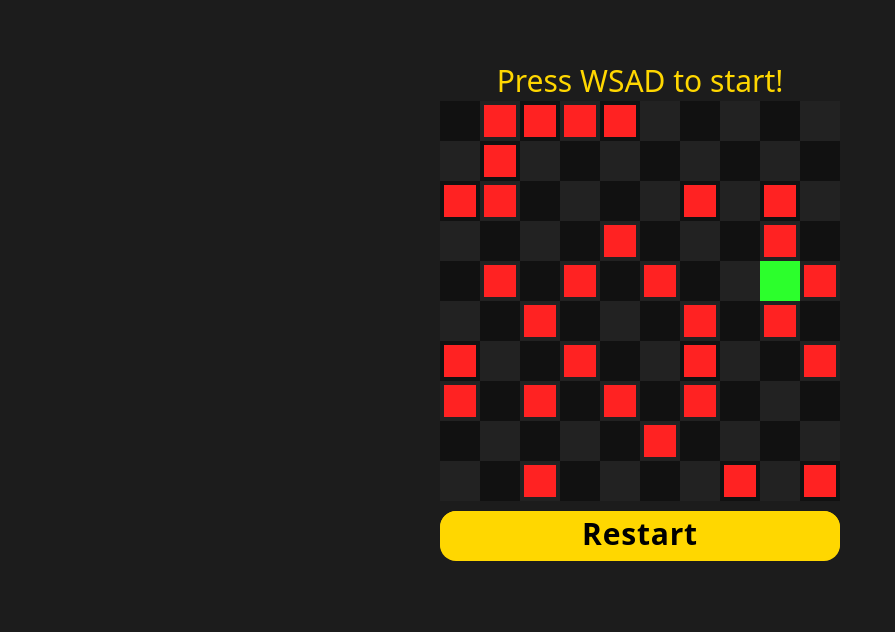
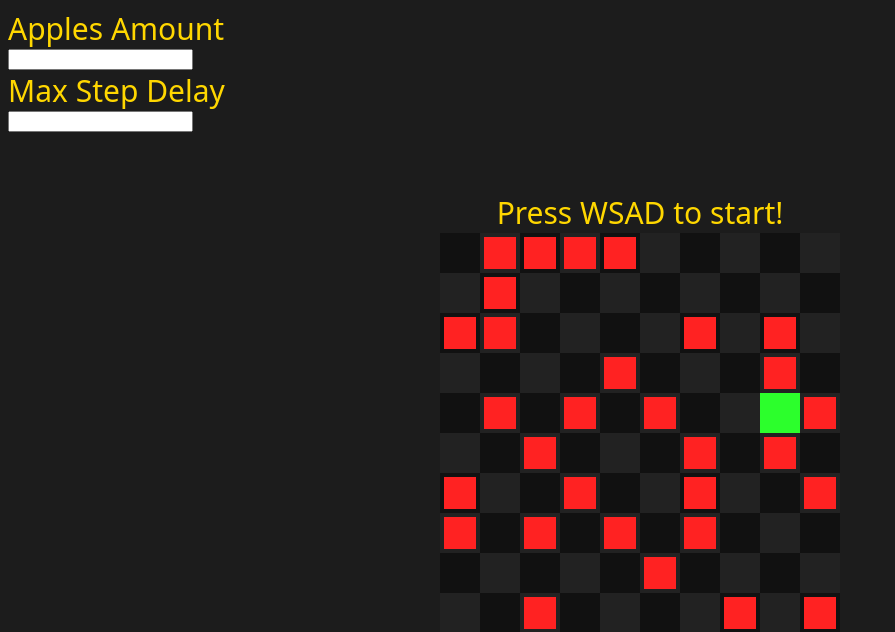
Before and after one commit to kir-55/Snake, a PHP site: page / in a window 1280 px wide. Shown: the top 632 px of the page, without its empty margins (0-895 px from the left). Run offline with PHP 8.4, Linux system fonts and the light colour scheme.

Commit message:
added ability to change varibles

```diff
--- a/index.html
+++ b/index.html
@@ -7,6 +7,12 @@
         <link rel="stylesheet" href="style.css">
     </head>
     <body>
+        <div class = "left">
+            <label for="applesAmount">Apples Amount</label><br>
+            <input type="number" name="applesAmount" id="applesAmount" onchange="setApplesAmount()"><br>
+            <label for="stepDelay">Max Step Delay</label><br>
+            <input type="number" name="stepDelay" id="stepDelay" onchange="setStepDelay()">
+        </div>
         <div class = "center">
             <label for="log" id = "log">Click</label>
             <br>
--- a/snake.js
+++ b/snake.js
@@ -13,8 +13,7 @@ var mapHight = 10;
 var mapWidth = 10;
 var gameRun = false;
 var lastStepTime;
-var maxStepDelay = 500;
-
+var maxStepDelay = 250;
 
 
 document.addEventListener('keyup', function(event) {
@@ -55,6 +54,15 @@ document.addEventListener('keyup', function(event) {
 
 gameStart();
 
+function setApplesAmount(){
+    applesAmount = document.getElementById("applesAmount").value;
+}
+
+function setStepDelay(){
+    maxStepDelay = document.getElementById("stepDelay").value;
+}
+
+
 function gameLoop(){
     if(Date.now() - lastStepTime >= maxStepDelay)
         gameStep();
@@ -68,6 +76,7 @@ function gameStart(){
     xPos = xOld = xStart = random(0, 10);
     yPos = yOld = yStart = random(0, 10);
     intervalID = window.setInterval(gameLoop, 50);
+    apples.splice(0, apples.length);
     preshow();
 
     document.getElementById("log").innerText = "Press WSAD to start!";
--- a/style.css
+++ b/style.css
@@ -8,7 +8,11 @@ label{
     font-family: system-ui,-apple-system,system-ui,"Helvetica Neue",Helvetica,Arial,sans-serif;
 }
 
-
+.left{
+  margin-bottom: auto;
+  align-items: left;
+  text-align: left;
+}
 
 .button-19 {
   appearance: button;
```
